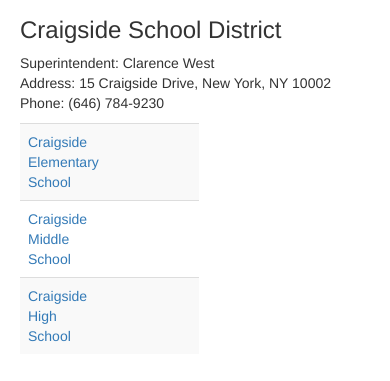
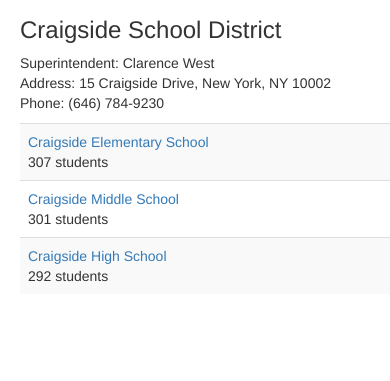
Before and after one commit to peterhend/schools, a Flask app: page /districts/1/ in a window 390 px wide. Shown: the part 55-436 px from the top of the page. Run offline with Flask 2, Linux system fonts and the light colour scheme; data comes from the database, SQL or seed files in the repository; some libraries are stand-ins or nearby versions.

Commit message:
Update responsive layout

```diff
--- a/database_setup.py
+++ b/database_setup.py
@@ -52,6 +52,7 @@ class School(Base):
     phone = Column(String(50))
     district_id = Column(Integer, ForeignKey('district.id'))
     district = relationship('District')
+    students = relationship('Student')
 
     # Serialize function to send JSON objects in a serializable format
     @property
--- a/templates/district.html
+++ b/templates/district.html
@@ -7,10 +7,10 @@
 Address: {{district.address}}, {{district.city}}, {{district.state}} {{district.zip}}<br>
 Phone: {{district.phone}}</p>
 
-<table class="table table-striped" style="width:0">
+<table class="table table-striped" style="width:100%">
 {% for school in schools %}
 	<tr>
-		<td style="padding-right:100px;"><a href='{{url_for('showSchool', district_id=school.district_id, school_id=school.id)}}'>{{school.name}}</a></td>
+		<td style="padding-right:100px;"><a href='{{url_for('showSchool', district_id=school.district_id, school_id=school.id)}}'>{{school.name}}</a><br/>{{school.students|length}} students</td>
 	</tr>
 {% endfor %}
 </table>
--- a/templates/districts.html
+++ b/templates/districts.html
@@ -18,6 +18,5 @@
 {% endfor %}
 </table>
 <p>&nbsp;</p>
-<p>&nbsp;</p>
 <a href='{{url_for('newDistrict')}}' class="btn btn-primary">Add new district</a>
 {% endblock %}
```
Also changed, not shown: 1 other file.
